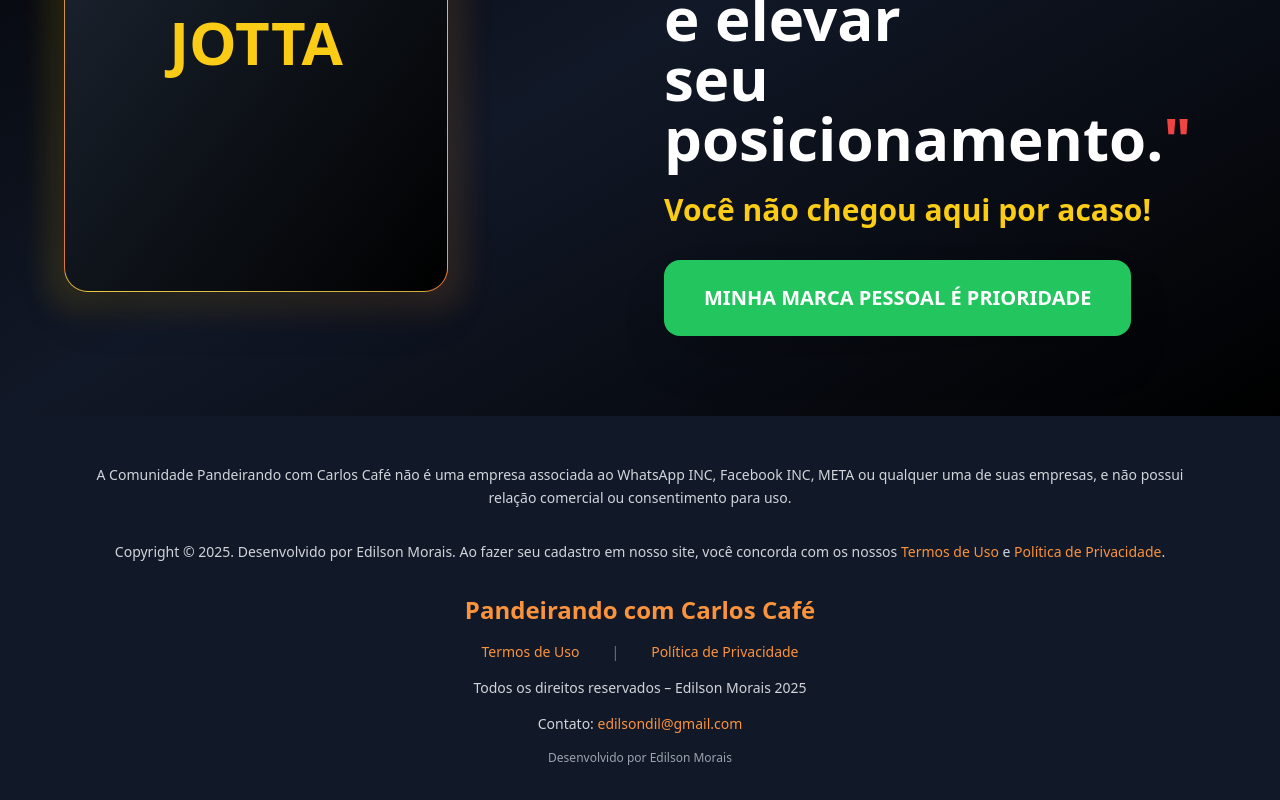
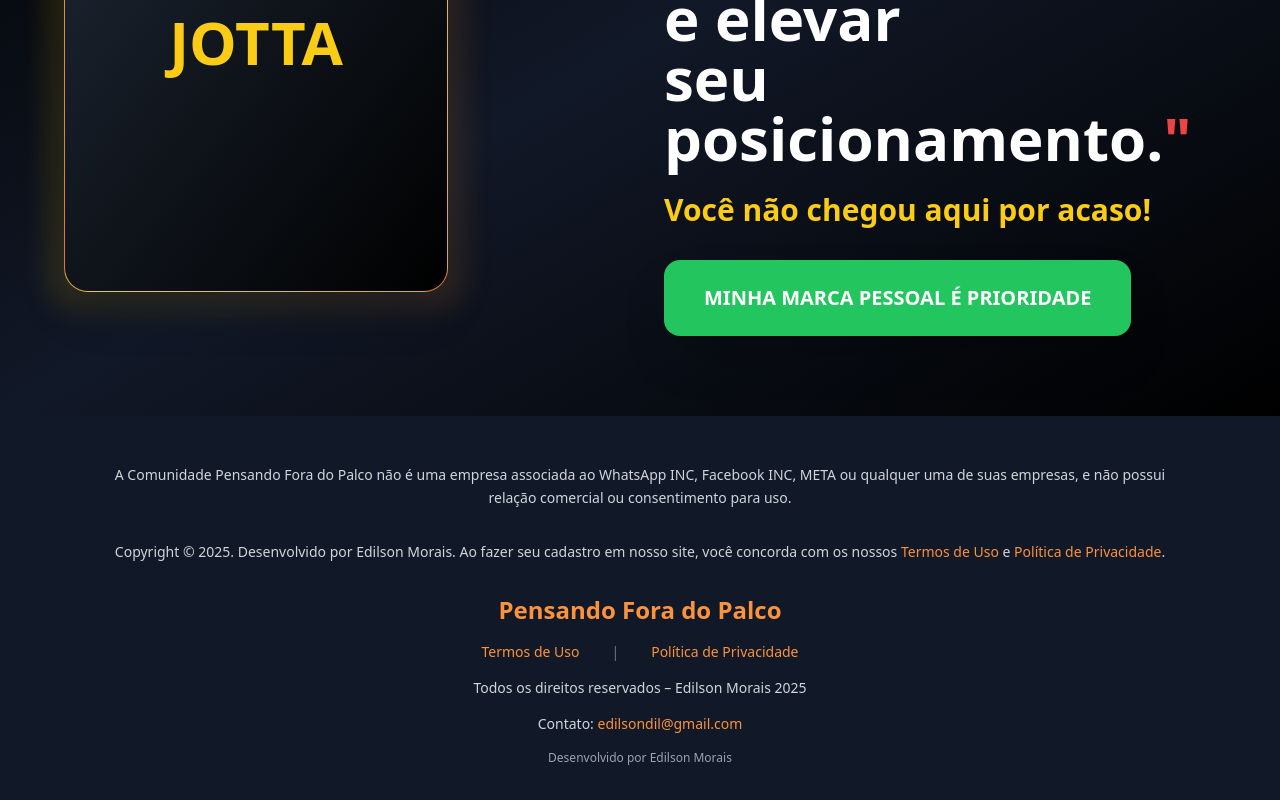
Before and after one commit to edilson-morais/pensando-fora-do-palco, a React (Vite) app: page / in a window 1280 px wide. Shown: the part 8316-9116 px from the top of the page. Built offline with nearby package versions, Linux system fonts and the light colour scheme.

Commit message:
Fix disclaimer text
Update disclaimer text to reflect the new community name.

```diff
--- a/src/components/Footer.tsx
+++ b/src/components/Footer.tsx
@@ -7,7 +7,7 @@ const Footer = () => {
         {/* Disclaimer */}
         <div className="text-center mb-8">
           <p className="text-sm leading-relaxed">
-            A Comunidade Pandeirando com Carlos Café não é uma empresa associada ao WhatsApp INC, Facebook INC, META ou qualquer uma de suas empresas, e não possui relação comercial ou consentimento para uso.
+            A Comunidade Pensando Fora do Palco não é uma empresa associada ao WhatsApp INC, Facebook INC, META ou qualquer uma de suas empresas, e não possui relação comercial ou consentimento para uso.
           </p>
         </div>
 
@@ -39,7 +39,7 @@ const Footer = () => {
         {/* Main Footer Content */}
         <div className="text-center space-y-4">
           <h3 className="text-2xl font-bold text-orange-400">
-            Pandeirando com Carlos Café
+            Pensando Fora do Palco
           </h3>
 
           <div className="flex justify-center space-x-8 text-sm">
```
